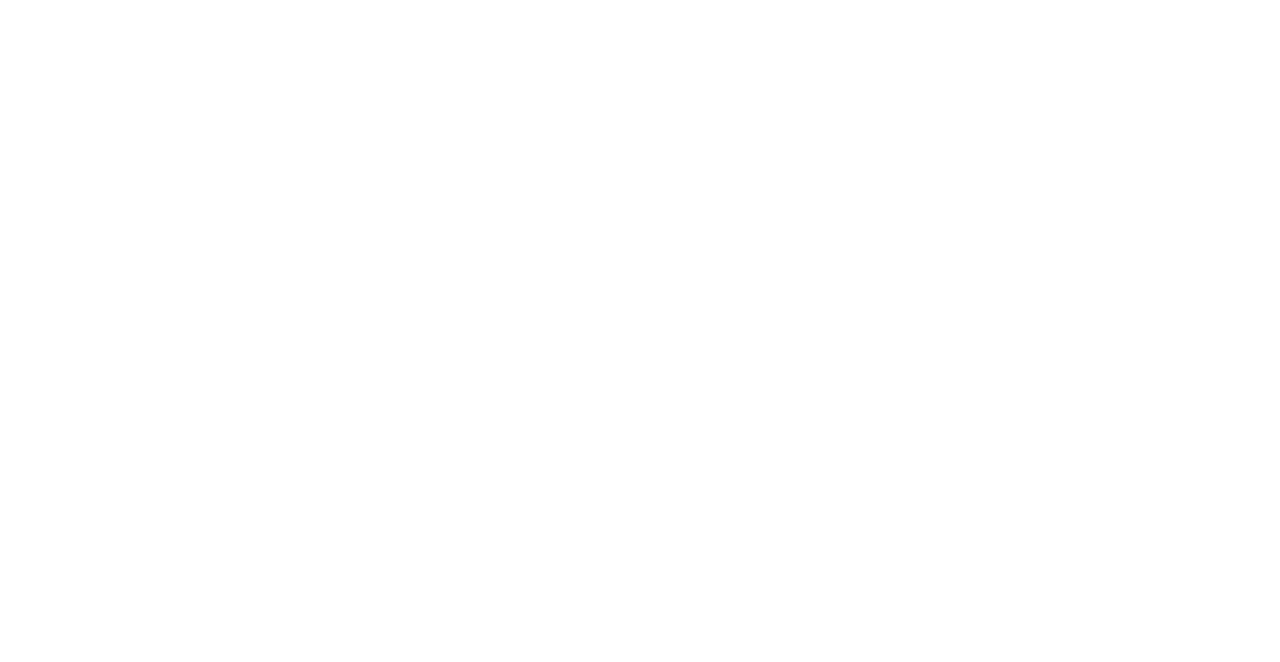
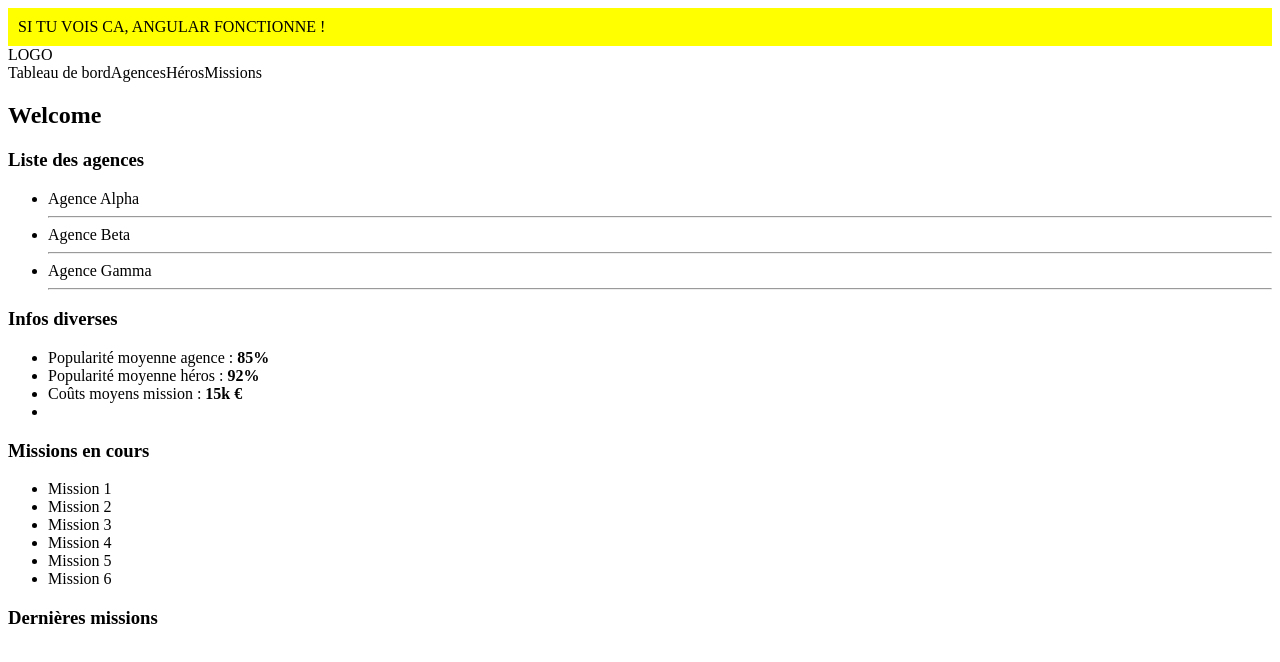
Before and after one commit to paulpts/SOPRA_Super_Heros, an Angular app in the folder heros-angular/: page /heros in a window 1280 px wide. Shown: the top 662 px of the page. Built offline with nearby package versions, Linux system fonts and the light colour scheme.

Commit message:
Bug affichage reglé (HTML simple a utiliser)

```diff
--- a/heros-angular/src/app/app.html
+++ b/heros-angular/src/app/app.html
@@ -1,5 +1,6 @@
 <!--<app-navigation></app-navigation> -->
+<div style="background-color: yellow; padding: 10px;">
+  SI TU VOIS CA, ANGULAR FONCTIONNE !
+</div>
 
-<main class="container">
-  <router-outlet></router-outlet>
-</main>
+<router-outlet></router-outlet>
--- a/heros-angular/src/app/page/heros-page/heros-page.html
+++ b/heros-angular/src/app/page/heros-page/heros-page.html
@@ -1,128 +1,70 @@
-<!-- ===========================
-     VUE CHEF D'AGENCE
-     =========================== -->
-<ng-template #chefTemplate>
-  <div class="container-fluid">
+<header class="navbar">
+  <div class="logo">LOGO</div>
 
-    <div class="row">
-      <!-- GRAPHIQUES -->
-      <aside class="col-12 col-lg-2 mb-3">
-        <div class="mb-3 text-center border rounded py-4">
-          graph statut
-        </div>
-        <div class="mb-3 text-center border rounded py-4">
-          graph motivation
-        </div>
-        <div class="mb-3 text-center border rounded py-4">
-          graph popularité
-        </div>
-      </aside>
+  <nav class="nav-links">
+    <a routerLink="/dashboard">Tableau de bord</a>
+    <a routerLink="/agences">Agences</a>
+    <a routerLink="/heros">Héros</a>
+    <a routerLink="/missions">Missions</a>
+  </nav>
+</header>
 
-      <!-- LISTE DES HÉROS DE L'AGENCE AVEC BOUTONS ALPHA/BETA/OMEGA -->
-      <section class="col-12 col-lg-6 mb-3">
-        <h1 class="text-center mb-4">
-          Listes des héros de l'agence
-        </h1>
+<section class="welcome-banner">
+  <h2>Welcome</h2>
+</section>
 
-        <!-- Boutons : agence (tous), alpha, beta, omega -->
-        <div class="d-flex justify-content-center mb-3">
-          <div class="btn-group" role="group">
-            <button type="button"
-                    class="btn btn-sm"
-                    [class.btn-primary]="chefFilter === 'AGENCE'"
-                    [class.btn-outline-secondary]="chefFilter !== 'AGENCE'"
-                    (click)="changerFiltreChef('AGENCE')">
-              Agence
-            </button>
-            <button type="button"
-                    class="btn btn-sm"
-                    [class.btn-primary]="chefFilter === 'ALPHA'"
-                    [class.btn-outline-secondary]="chefFilter !== 'ALPHA'"
-                    (click)="changerFiltreChef('ALPHA')">
-              Alpha
-            </button>
-            <button type="button"
-                    class="btn btn-sm"
-                    [class.btn-primary]="chefFilter === 'BETA'"
-                    [class.btn-outline-secondary]="chefFilter !== 'BETA'"
-                    (click)="changerFiltreChef('BETA')">
-              Beta
-            </button>
-            <button type="button"
-                    class="btn btn-sm"
-                    [class.btn-primary]="chefFilter === 'OMEGA'"
-                    [class.btn-outline-secondary]="chefFilter !== 'OMEGA'"
-                    (click)="changerFiltreChef('OMEGA')">
-              Omega
-            </button>
-          </div>
-        </div>
+<main class="dashboard-container">
 
-        <!-- Liste des héros (observable herosChef$) -->
-        <div *ngFor="let heros of (herosChef$ | async)"
-             class="d-flex align-items-center mb-3 border rounded p-3">
-          <div class="me-3 d-flex align-items-center justify-content-center border rounded"
-               style="width: 80px; height: 80px;">
-            PHOTO
-          </div>
+  <section class="column left-panel">
 
-          <div>
-            <div>
-              <strong>{{ heros.alias }}</strong>
-              <span class="text-muted">#{{ heros.id }}</span>
-            </div>
-            <div>
-              {{ heros.prenom }} {{ heros.nom }}
-            </div>
-          </div>
-        </div>
-      </section>
+    <div class="card agency-list-card">
+      <h3 class="card-title">Liste des agences</h3>
+      <ul class="simple-list">
+        <li class="list-item">Agence Alpha <hr></li>
+        <li class="list-item">Agence Beta <hr></li>
+        <li class="list-item">Agence Gamma <hr></li>
+      </ul>
+    </div>
 
-      <!-- FORMULAIRE CHEF D'AGENCE (recruter un héros) -->
-      <aside class="col-12 col-lg-4 mb-3">
-        <button class="btn btn-primary w-100 mb-3"
-                (click)="afficherFormulaireCreation()">
-          Recruter un super-héros
-        </button>
+    <div class="action-buttons-container">
 
-        <form *ngIf="showForm"
-              [formGroup]="herosForm"
-              (ngSubmit)="creerOuModifier()"
-              class="border rounded p-3">
+    </div>
 
-          <h2 class="h5 mb-3">
-            {{ editingHeros ? 'Modifier un héros' : 'Recruter un héros' }}
-          </h2>
+  </section>
 
-          <div class="mb-2">
-            <label for="nom_chef" class="form-label">Nom</label>
-            <input id="nom_chef" type="text" class="form-control" [formControl]="nomCtrl">
-          </div>
+  <section class="column center-panel">
+    <div class="card stats-card">
+      <h3 class="card-title">Infos diverses</h3>
 
-          <div class="mb-2">
-            <label for="prenom_chef" class="form-label">Prénom</label>
-            <input id="prenom_chef" type="text" class="form-control" [formControl]="prenomCtrl">
-          </div>
+      <ul class="bullet-list">
+        <li>Popularité moyenne agence : <strong>85%</strong></li>
+        <li>Popularité moyenne héros : <strong>92%</strong></li>
+        <li>Coûts moyens mission : <strong>15k €</strong></li>
+        <li>&nbsp;</li>
+      </ul>
+    </div>
+  </section>
 
-          <div class="mb-3">
-            <label for="alias_chef" class="form-label">Alias</label>
-            <input id="alias_chef" type="text" class="form-control" [formControl]="aliasCtrl">
-          </div>
+  <aside class="column right-panel grey-sidebar">
 
-          <div class="btn-group w-100">
-            <button type="submit"
-                    class="btn btn-success"
-                    [disabled]="herosForm.invalid">
-              {{ editingHeros ? 'Enregistrer' : 'Créer' }}
-            </button>
-            <button type="button"
-                    class="btn btn-outline-secondary"
-                    (click)="annulerEditer()">
-              Annuler
-            </button>
-          </div>
-        </form>
-      </aside>
+    <div class="mission-block">
+      <h3>Missions en cours</h3>
+      <ul class="clean-list">
+        <li>Mission 1</li>
+        <li>Mission 2</li>
+        <li>Mission 3</li>
+        <li>Mission 4</li>
+        <li>Mission 5</li>
+        <li>Mission 6</li>
+      </ul>
     </div>
-  </div>
-</ng-template>
+
+    <div class="mission-block">
+      <h3>Dernières missions</h3>
+      <ul class="clean-list">
+        </ul>
+    </div>
+
+  </aside>
+
+</main>
```
Also changed, not shown: heros-angular/src/app/app.routes.ts (+11 -8 lines), heros-angular/src/app/page/TableauDeBord-page/TableauDeBord.ts (added, +212 -0 lines).
